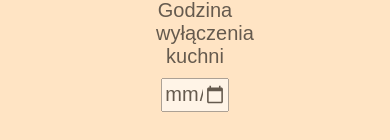
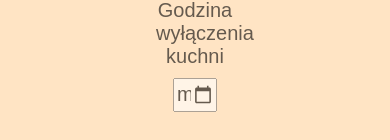
Before and after one commit to m-jarosz/lastbatch, a plain HTML site: page index.html in a window 390 px wide. Shown: the part 541-681 px from the top of the page. Drawn offline with nearby package versions, Linux system fonts and the light colour scheme.

Commit message:
changed mobile display

```diff
--- a/style.css
+++ b/style.css
@@ -66,9 +66,13 @@ input {
     display: block;
 }
 
-@media (max-width: 600px) {
+@media (max-width: 800px) {
     body {
         background-image: none;
         background-color: bisque;
     }
+
+    .currentButchTime, .stopCookingTime {
+        width: 50%;
+    }
 }
```
